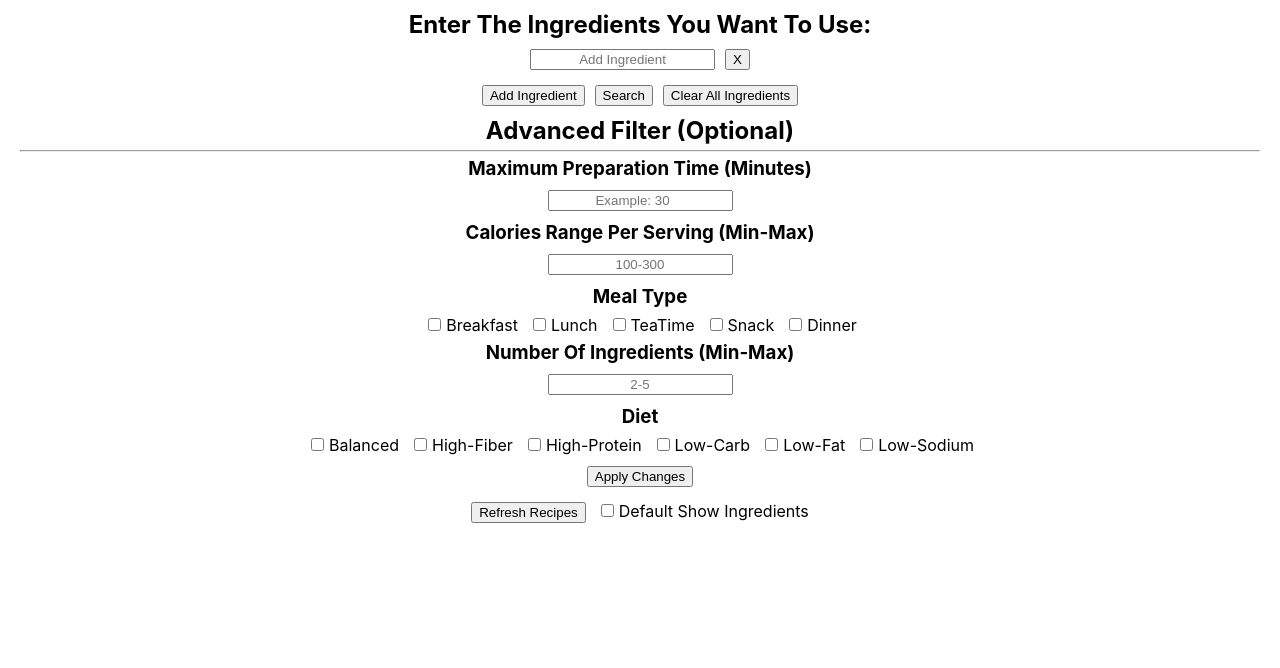
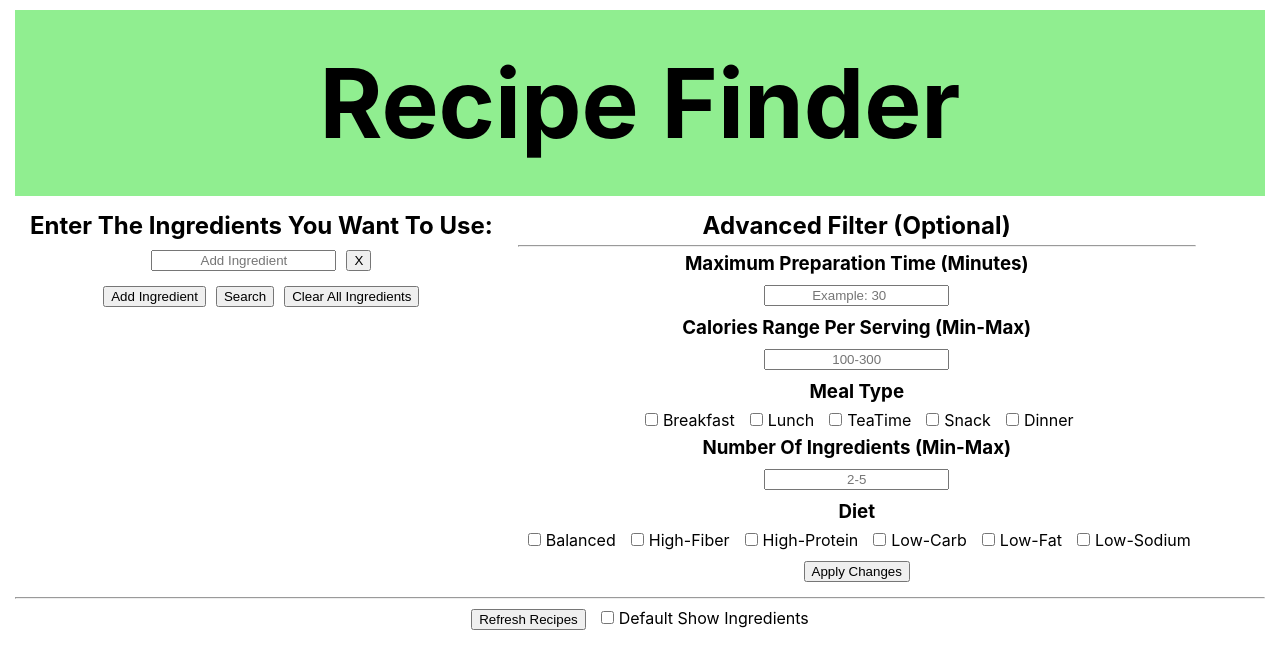
Before and after one commit to JianengHuang/recipe-finder, a React (Create React App) app: page / in a window 1280 px wide. Shown: the top 668 px of the page. Built offline with nearby package versions, Linux system fonts and the light colour scheme.

Commit message:
Started Styling using Styled-Components

```diff
--- a/package.json
+++ b/package.json
@@ -11,6 +11,7 @@
     "react": "^17.0.2",
     "react-dom": "^17.0.2",
     "react-scripts": "5.0.0",
+    "styled-components": "^5.3.3",
     "uuid": "^8.3.2",
     "web-vitals": "^2.1.3"
   },
--- a/src/App.js
+++ b/src/App.js
@@ -4,6 +4,8 @@ import { v4 as uuidv4 } from 'uuid';
 import './App.css';
 import Recipe from './components/Recipe';
 import DietData from './components/DietData';
+import Header from './components/Header';
+import Container from './components/styles/Container.styled';
 
 const App = () => {
   const [inputField, setInputField] = useState([{ ingredient: '' }]);
@@ -219,7 +221,9 @@ const App = () => {
 
   return (
     <>
-      <div className='container'>
+      <Header />
+      <Container>
+        <div>
           <form>
             <h2>Enter the ingredients you want to use:</h2>
             <h3 className='modal'>{alert}</h3>
@@ -320,6 +324,8 @@ const App = () => {
           </form>
           <button onClick={handleSubmit}>Apply Changes</button>
         </div>
+      </Container>
+      <hr />
       <div className='recipe-options'>
         <button
           onClick={() => {
--- /dev/null
+++ b/src/components/Header.js
@@ -0,0 +1,13 @@
+import React from 'react';
+import { StyledHeader } from './styles/Header.styled';
+const Header = () => {
+  return (
+    <>
+      <StyledHeader>
+        <h1>Recipe Finder</h1>
+      </StyledHeader>
+    </>
+  );
+};
+
+export default Header;
--- /dev/null
+++ b/src/components/styles/Container.styled.js
@@ -0,0 +1,8 @@
+import styled from 'styled-components';
+
+const Container = styled.div`
+  display: flex;
+  flex-direction: row;
+`;
+
+export default Container;
--- /dev/null
+++ b/src/components/styles/Header.styled.js
@@ -0,0 +1,7 @@
+import styled from 'styled-components';
+
+export const StyledHeader = styled.header`
+  background-color: lightgreen;
+  padding: 30px 0;
+  font-size: 3rem;
+`;
```
Also changed, not shown: 1 other file (tests, documents, lock files or other folders). Lines whose indentation alone changed are shown as unchanged.
